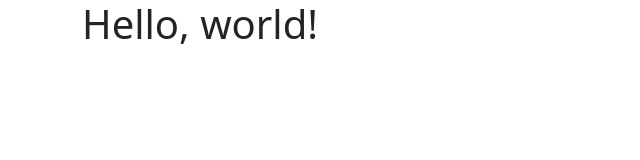
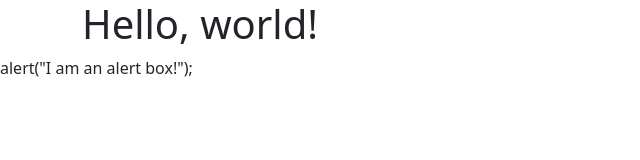
Before and after one commit to blaketvangundy/HW5, a plain HTML site: page index.html in a window 1280 px wide. Shown: the whole page, without its empty margins (0-640 px from the left). Drawn offline with nearby package versions, Linux system fonts and the light colour scheme.

Commit message:
Update index.html

```diff
--- a/index.html
+++ b/index.html
@@ -10,7 +10,7 @@
     <div class="container">
      <h1>Hello, world!</h1>
     </div>
-
+    alert("I am an alert box!");
     <script src="https://cdn.jsdelivr.net/npm/bootstrap@5.3.3/dist/js/bootstrap.bundle.min.js" integrity="sha384-YvpcrYf0tY3lHB60NNkmXc5s9fDVZLESaAA55NDzOxhy9GkcIdslK1eN7N6jIeHz" crossorigin="anonymous"></script>
   </body>
 </html>
```
